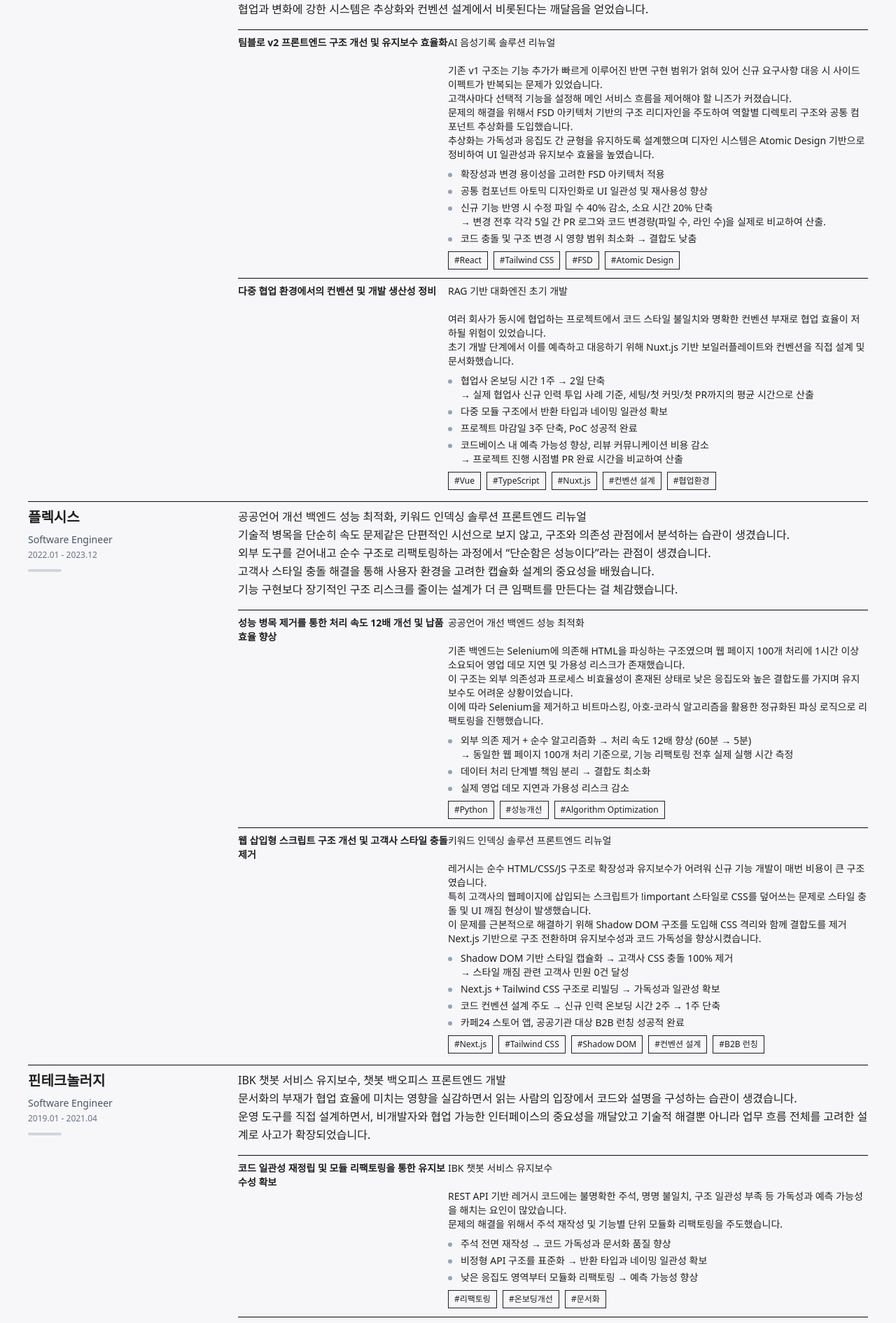
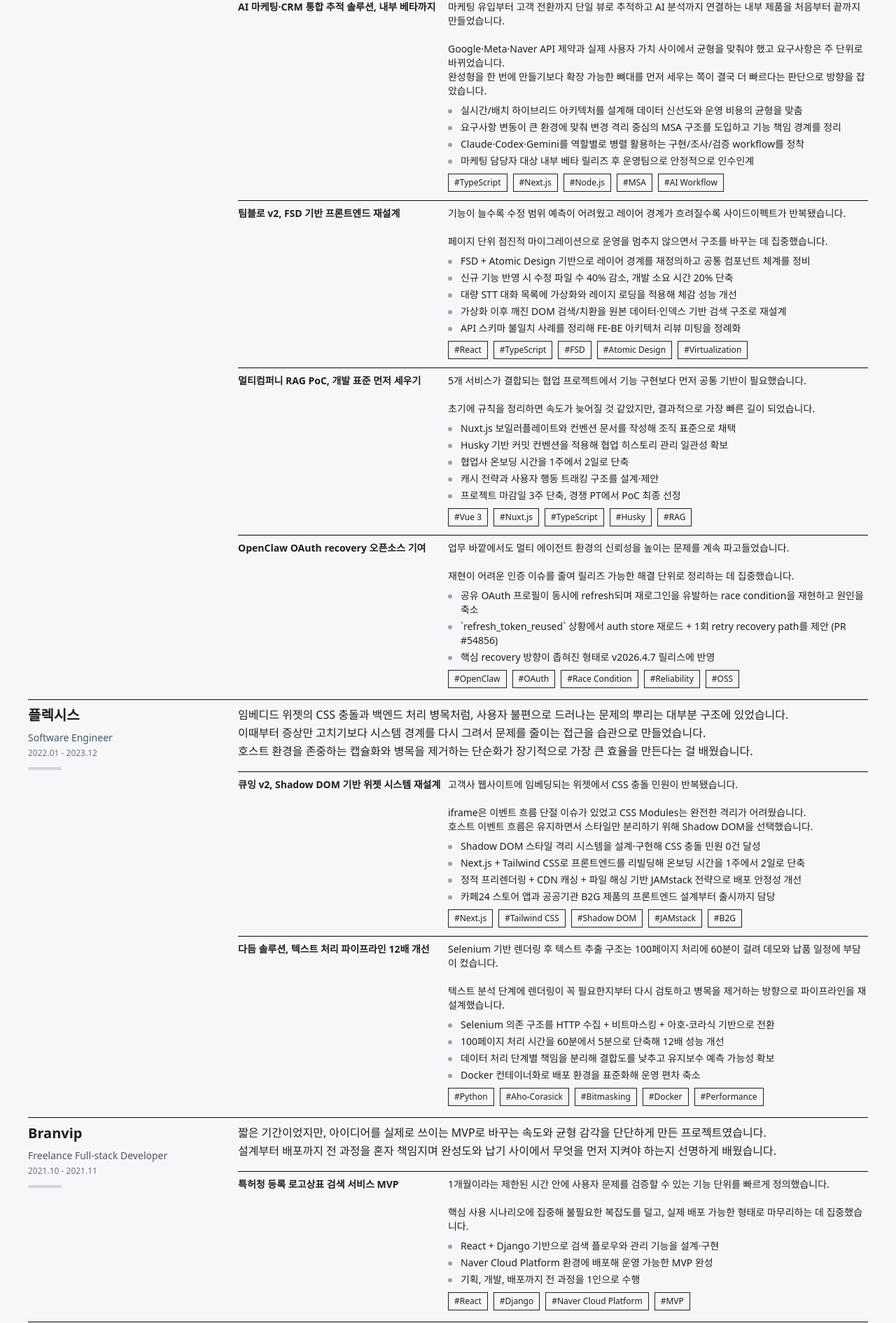
Before and after one commit to owen-ever/ever-blog, a Next.js app: page /resume in a window 1280 px wide. Shown: the part 465-2355 px from the top of the page at 70% size. Built offline with nearby package versions, Linux system fonts and the light colour scheme.

Commit message:
📝 resume 페이지 콘텐츠 최신화
DEV-20260420-001

```diff
--- a/src/app/resume/page.tsx
+++ b/src/app/resume/page.tsx
@@ -10,39 +10,66 @@ export const metadata = createPageMetadata({
 });
 
 const githubLink = 'https://github.com/owen-ever';
+const blogLink = 'https://blog.owen.kr';
+const linkedInLink = 'https://www.linkedin.com/in/chanhojeon95';
 
 const resumeDatas = [
   {
     company: '팀벨',
     position: 'Frontend Engineer',
     startDate: '2024.01',
-    endDate: 'Present',
+    endDate: '2026.04',
     description:
-      'AI 음성기록 솔루션 리뉴얼, RAG 기반 대화엔진 초기 개발 \n복잡한 요구와 빠른 기능 추가 속도 속에서 구조적 설계 없이는 유지보수가 불가능하다는 것을 체감했습니다. \n역할을 분리하고 응집도를 높이면 사이드이펙트를 줄일 수 있다는 점을 직접 경험하며 변경 용이성을 우선한 구조 설계의 중요성을 내재화하게 되었습니다. \n협업과 변화에 강한 시스템은 추상화와 컨벤션 설계에서 비롯된다는 깨달음을 얻었습니다.',
+      'AI 기반 마케팅·CRM 통합 추적 제품을 1인 설계·개발하고, 팀블로 v2 구조 전환과 협업 표준화까지 함께 맡았습니다. \n이 시기에는 빠른 구현보다 다음 변경을 얼마나 안전하게 받아들이는 구조인지가 더 중요하다는 걸 반복해서 배웠습니다. \n실시간/배치, MVP/확장성, 속도/안정성 사이의 trade-off를 팀의 공통 언어로 정리하는 것이 제 일의 중심이 되었습니다.',
     projects: [
       {
-        title: '팀블로 v2 프론트엔드 구조 개선 및 유지보수 효율화',
+        title: 'AI 마케팅·CRM 통합 추적 솔루션, 내부 베타까지',
         summary:
-          'AI 음성기록 솔루션 리뉴얼 \n\n기존 v1 구조는 기능 추가가 빠르게 이루어진 반면 구현 범위가 얽혀 있어 신규 요구사항 대응 시 사이드이펙트가 반복되는 문제가 있었습니다. \n고객사마다 선택적 기능을 설정해 메인 서비스 흐름을 제어해야 할 니즈가 커졌습니다. \n문제의 해결을 위해서 FSD 아키텍처 기반의 구조 리디자인을 주도하여 역할별 디렉토리 구조와 공통 컴포넌트 추상화를 도입했습니다. \n추상화는 가독성과 응집도 간 균형을 유지하도록 설계했으며 디자인 시스템은 Atomic Design 기반으로 정비하여 UI 일관성과 유지보수 효율을 높였습니다.',
+          '마케팅 유입부터 고객 전환까지 단일 뷰로 추적하고 AI 분석까지 연결하는 내부 제품을 처음부터 끝까지 만들었습니다. \n\nGoogle·Meta·Naver API 제약과 실제 사용자 가치 사이에서 균형을 맞춰야 했고 요구사항은 주 단위로 바뀌었습니다. \n완성형을 한 번에 만들기보다 확장 가능한 뼈대를 먼저 세우는 쪽이 결국 더 빠르다는 판단으로 방향을 잡았습니다.',
         descriptions: [
-          '확장성과 변경 용이성을 고려한 FSD 아키텍처 적용',
-          '공통 컴포넌트 아토믹 디자인화로 UI 일관성 및 재사용성 향상',
-          '신규 기능 반영 시 수정 파일 수 40% 감소, 소요 시간 20% 단축 \n→ 변경 전후 각각 5일 간 PR 로그와 코드 변경량(파일 수, 라인 수)을 실제로 비교하여 산출.',
-          '코드 충돌 및 구조 변경 시 영향 범위 최소화 → 결합도 낮춤',
+          '실시간/배치 하이브리드 아키텍처를 설계해 데이터 신선도와 운영 비용의 균형을 맞춤',
+          '요구사항 변동이 큰 환경에 맞춰 변경 격리 중심의 MSA 구조를 도입하고 기능 책임 경계를 정리',
+          'Claude·Codex·Gemini를 역할별로 병렬 활용하는 구현/조사/검증 workflow를 정착',
+          '마케팅 담당자 대상 내부 베타 릴리즈 후 운영팀으로 안정적으로 인수인계',
         ],
-        techStack: ['React', 'Tailwind CSS', 'FSD', 'Atomic Design'],
+        techStack: ['TypeScript', 'Next.js', 'Node.js', 'MSA', 'AI Workflow'],
       },
       {
-        title: '다중 협업 환경에서의 컨벤션 및 개발 생산성 정비',
+        title: '팀블로 v2, FSD 기반 프론트엔드 재설계',
         summary:
-          'RAG 기반 대화엔진 초기 개발 \n\n여러 회사가 동시에 협업하는 프로젝트에서 코드 스타일 불일치와 명확한 컨벤션 부재로 협업 효율이 저하될 위험이 있었습니다. \n초기 개발 단계에서 이를 예측하고 대응하기 위해 Nuxt.js 기반 보일러플레이트와 컨벤션을 직접 설계 및 문서화했습니다.',
+          '기능이 늘수록 수정 범위 예측이 어려웠고 레이어 경계가 흐려질수록 사이드이펙트가 반복됐습니다. \n\n페이지 단위 점진적 마이그레이션으로 운영을 멈추지 않으면서 구조를 바꾸는 데 집중했습니다.',
         descriptions: [
-          '협업사 온보딩 시간 1주 → 2일 단축 \n→ 실제 협업사 신규 인력 투입 사례 기준, 세팅/첫 커밋/첫 PR까지의 평균 시간으로 산출',
-          '다중 모듈 구조에서 반환 타입과 네이밍 일관성 확보',
-          '프로젝트 마감일 3주 단축, PoC 성공적 완료',
-          '코드베이스 내 예측 가능성 향상, 리뷰 커뮤니케이션 비용 감소 \n→ 프로젝트 진행 시점별 PR 완료 시간을 비교하여 산출',
+          'FSD + Atomic Design 기반으로 레이어 경계를 재정의하고 공통 컴포넌트 체계를 정비',
+          '신규 기능 반영 시 수정 파일 수 40% 감소, 개발 소요 시간 20% 단축',
+          '대량 STT 대화 목록에 가상화와 레이지 로딩을 적용해 체감 성능 개선',
+          '가상화 이후 깨진 DOM 검색/치환을 원본 데이터·인덱스 기반 검색 구조로 재설계',
+          'API 스키마 불일치 사례를 정리해 FE-BE 아키텍처 리뷰 미팅을 정례화',
         ],
-        techStack: ['Vue', 'TypeScript', 'Nuxt.js', '컨벤션 설계', '협업환경'],
+        techStack: ['React', 'TypeScript', 'FSD', 'Atomic Design', 'Virtualization'],
+      },
+      {
+        title: '멀티컴퍼니 RAG PoC, 개발 표준 먼저 세우기',
+        summary:
+          '5개 서비스가 결합되는 협업 프로젝트에서 기능 구현보다 먼저 공통 기반이 필요했습니다. \n\n초기에 규칙을 정리하면 속도가 늦어질 것 같았지만, 결과적으로 가장 빠른 길이 되었습니다.',
+        descriptions: [
+          'Nuxt.js 보일러플레이트와 컨벤션 문서를 작성해 조직 표준으로 채택',
+          'Husky 기반 커밋 컨벤션을 적용해 협업 히스토리 관리 일관성 확보',
+          '협업사 온보딩 시간을 1주에서 2일로 단축',
+          '캐시 전략과 사용자 행동 트래킹 구조를 설계·제안',
+          '프로젝트 마감일 3주 단축, 경쟁 PT에서 PoC 최종 선정',
+        ],
+        techStack: ['Vue 3', 'Nuxt.js', 'TypeScript', 'Husky', 'RAG'],
+      },
+      {
+        title: 'OpenClaw OAuth recovery 오픈소스 기여',
+        summary:
+          '업무 바깥에서도 멀티 에이전트 환경의 신뢰성을 높이는 문제를 계속 파고들었습니다. \n\n재현이 어려운 인증 이슈를 줄여 릴리즈 가능한 해결 단위로 정리하는 데 집중했습니다.',
+        descriptions: [
+          '공유 OAuth 프로필이 동시에 refresh되며 재로그인을 유발하는 race condition을 재현하고 원인을 축소',
+          '`refresh_token_reused` 상황에서 auth store 재로드 + 1회 retry recovery path를 제안 (PR #54856)',
+          '핵심 recovery 방향이 좁혀진 형태로 v2026.4.7 릴리스에 반영',
+        ],
+        techStack: ['OpenClaw', 'OAuth', 'Race Condition', 'Reliability', 'OSS'],
       },
     ],
   },
@@ -52,30 +79,52 @@ const resumeDatas = [
     startDate: '2022.01',
     endDate: '2023.12',
     description:
-      '공공언어 개선 백엔드 성능 최적화, 키워드 인덱싱 솔루션 프론트엔드 리뉴얼 \n기술적 병목을 단순히 속도 문제같은 단편적인 시선으로 보지 않고, 구조와 의존성 관점에서 분석하는 습관이 생겼습니다. \n외부 도구를 걷어내고 순수 구조로 리팩토링하는 과정에서 “단순함은 성능이다”라는 관점이 생겼습니다. \n고객사 스타일 충돌 해결을 통해 사용자 환경을 고려한 캡슐화 설계의 중요성을 배웠습니다. \n기능 구현보다 장기적인 구조 리스크를 줄이는 설계가 더 큰 임팩트를 만든다는 걸 체감했습니다.',
+      '임베디드 위젯의 CSS 충돌과 백엔드 처리 병목처럼, 사용자 불편으로 드러나는 문제의 뿌리는 대부분 구조에 있었습니다. \n이때부터 증상만 고치기보다 시스템 경계를 다시 그려서 문제를 줄이는 접근을 습관으로 만들었습니다. \n호스트 환경을 존중하는 캡슐화와 병목을 제거하는 단순화가 장기적으로 가장 큰 효율을 만든다는 걸 배웠습니다.',
     projects: [
       {
-        title: '성능 병목 제거를 통한 처리 속도 12배 개선 및 납품 효율 향상',
+        title: '큐잉 v2, Shadow DOM 기반 위젯 시스템 재설계',
         summary:
-          '공공언어 개선 백엔드 성능 최적화 \n\n기존 백엔드는 Selenium에 의존해 HTML을 파싱하는 구조였으며 웹 페이지 100개 처리에 1시간 이상 소요되어 영업 데모 지연 및 가용성 리스크가 존재했습니다. \n이 구조는 외부 의존성과 프로세스 비효율성이 혼재된 상태로 낮은 응집도와 높은 결합도를 가지며 유지보수도 어려운 상황이었습니다. \n이에 따라 Selenium을 제거하고 비트마스킹, 아호-코라식 알고리즘을 활용한 정규화된 파싱 로직으로 리팩토링을 진행했습니다.',
+          '고객사 웹사이트에 임베딩되는 위젯에서 CSS 충돌 민원이 반복됐습니다. \n\niframe은 이벤트 흐름 단절 이슈가 있었고 CSS Modules는 완전한 격리가 어려웠습니다. \n호스트 이벤트 흐름은 유지하면서 스타일만 분리하기 위해 Shadow DOM을 선택했습니다.',
         descriptions: [
-          '외부 의존 제거 + 순수 알고리즘화 → 처리 속도 12배 향상 (60분 → 5분) \n→ 동일한 웹 페이지 100개 처리 기준으로, 기능 리팩토링 전후 실제 실행 시간 측정',
-          '데이터 처리 단계별 책임 분리 → 결합도 최소화',
-          '실제 영업 데모 지연과 가용성 리스크 감소',
+          'Shadow DOM 스타일 격리 시스템을 설계·구현해 CSS 충돌 민원 0건 달성',
+          'Next.js + Tailwind CSS로 프론트엔드를 리빌딩해 온보딩 시간을 1주에서 2일로 단축',
+          '정적 프리렌더링 + CDN 캐싱 + 파일 해싱 기반 JAMstack 전략으로 배포 안정성 개선',
+          '카페24 스토어 앱과 공공기관 B2G 제품의 프론트엔드 설계부터 출시까지 담당',
         ],
-        techStack: ['Python', '성능개선', 'Algorithm Optimization'],
+        techStack: ['Next.js', 'Tailwind CSS', 'Shadow DOM', 'JAMstack', 'B2G'],
       },
       {
-        title: '웹 삽입형 스크립트 구조 개선 및 고객사 스타일 충돌 제거',
+        title: '다듬 솔루션, 텍스트 처리 파이프라인 12배 개선',
         summary:
-          '키워드 인덱싱 솔루션 프론트엔드 리뉴얼 \n\n레거시는 순수 HTML/CSS/JS 구조로 확장성과 유지보수가 어려워 신규 기능 개발이 매번 비용이 큰 구조였습니다. \n특히 고객사의 웹페이지에 삽입되는 스크립트가 !important 스타일로 CSS를 덮어쓰는 문제로 스타일 충돌 및 UI 깨짐 현상이 발생했습니다. \n이 문제를 근본적으로 해결하기 위해 Shadow DOM 구조를 도입해 CSS 격리와 함께 결합도를 제거 Next.js 기반으로 구조 전환하며 유지보수성과 코드 가독성을 향상시켰습니다.',
+          'Selenium 기반 렌더링 후 텍스트 추출 구조는 100페이지 처리에 60분이 걸려 데모와 납품 일정에 부담이 컸습니다. \n\n텍스트 분석 단계에 렌더링이 꼭 필요한지부터 다시 검토하고 병목을 제거하는 방향으로 파이프라인을 재설계했습니다.',
         descriptions: [
-          'Shadow DOM 기반 스타일 캡슐화 → 고객사 CSS 충돌 100% 제거 \n→ 스타일 깨짐 관련 고객사 민원 0건 달성',
-          'Next.js + Tailwind CSS 구조로 리빌딩 → 가독성과 일관성 확보',
-          '코드 컨벤션 설계 주도 → 신규 인력 온보딩 시간 2주 → 1주 단축',
-          '카페24 스토어 앱, 공공기관 대상 B2B 런칭 성공적 완료',
+          'Selenium 의존 구조를 HTTP 수집 + 비트마스킹 + 아호-코라식 기반으로 전환',
+          '100페이지 처리 시간을 60분에서 5분으로 단축해 12배 성능 개선',
+          '데이터 처리 단계별 책임을 분리해 결합도를 낮추고 유지보수 예측 가능성 확보',
+          'Docker 컨테이너화로 배포 환경을 표준화해 운영 편차 축소',
         ],
-        techStack: ['Next.js', 'Tailwind CSS', 'Shadow DOM', '컨벤션 설계', 'B2B 런칭'],
+        techStack: ['Python', 'Aho-Corasick', 'Bitmasking', 'Docker', 'Performance'],
+      },
+    ],
+  },
+  {
+    company: 'Branvip',
+    position: 'Freelance Full-stack Developer',
+    startDate: '2021.10',
+    endDate: '2021.11',
+    description:
+      '짧은 기간이었지만, 아이디어를 실제로 쓰이는 MVP로 바꾸는 속도와 균형 감각을 단단하게 만든 프로젝트였습니다. \n설계부터 배포까지 전 과정을 혼자 책임지며 완성도와 납기 사이에서 무엇을 먼저 지켜야 하는지 선명하게 배웠습니다.',
+    projects: [
+      {
+        title: '특허청 등록 로고상표 검색 서비스 MVP',
+        summary:
+          '1개월이라는 제한된 시간 안에 사용자 문제를 검증할 수 있는 기능 단위를 빠르게 정의했습니다. \n\n핵심 사용 시나리오에 집중해 불필요한 복잡도를 덜고, 실제 배포 가능한 형태로 마무리하는 데 집중했습니다.',
+        descriptions: [
+          'React + Django 기반으로 검색 플로우와 관리 기능을 설계·구현',
+          'Naver Cloud Platform 환경에 배포해 운영 가능한 MVP 완성',
+          '기획, 개발, 배포까지 전 과정을 1인으로 수행',
+        ],
+        techStack: ['React', 'Django', 'Naver Cloud Platform', 'MVP'],
       },
     ],
   },
@@ -85,29 +134,19 @@ const resumeDatas = [
     startDate: '2019.01',
     endDate: '2021.04',
     description:
-      'IBK 챗봇 서비스 유지보수, 챗봇 백오피스 프론트엔드 개발 \n문서화의 부재가 협업 효율에 미치는 영향을 실감하면서 읽는 사람의 입장에서 코드와 설명을 구성하는 습관이 생겼습니다. \n운영 도구를 직접 설계하면서, 비개발자와 협업 가능한 인터페이스의 중요성을 깨달았고 기술적 해결뿐 아니라 업무 흐름 전체를 고려한 설계로 사고가 확장되었습니다.',
+      '금융 도메인 챗봇을 운영하면서 기능 구현만으로는 문제가 해결되지 않는다는 걸 처음 크게 체감했습니다. \nAPI 일관성, 운영자 도구, 도메인 언어 처리처럼 팀 바깥의 사용자까지 포함해 설계해야 서비스가 안정된다는 기준을 세운 시기였습니다. \n코드 가독성과 운영 흐름을 함께 다루는 습관이 이때 자리 잡았습니다.',
     projects: [
       {
-        title: '코드 일관성 재정립 및 모듈 리팩토링을 통한 유지보수성 확보',
+        title: 'IBK 챗봇, 백오피스와 API 운영 구조 정리',
         summary:
-          'IBK 챗봇 서비스 유지보수 \n\nREST API 기반 레거시 코드에는 불명확한 주석, 명명 불일치, 구조 일관성 부족 등 가독성과 예측 가능성을 해치는 요인이 많았습니다. \n문제의 해결을 위해서 주석 재작성 및 기능별 단위 모듈화 리팩토링을 주도했습니다.',
+          '운영 도구가 부족해 데이터 확인과 패턴 관리가 개발자 의존적으로 굴러가던 시기였습니다. \n\n운영자가 직접 다룰 수 있는 인터페이스를 만들고 API 구조를 정돈해 반복 업무의 마찰을 줄이는 데 집중했습니다.',
         descriptions: [
-          '주석 전면 재작성 → 코드 가독성과 문서화 품질 향상',
-          '비정형 API 구조를 표준화 → 반환 타입과 네이밍 일관성 확보',
-          '낮은 응집도 영역부터 모듈화 리팩토링 → 예측 가능성 향상',
+          'React 기반 백오피스를 구축해 상담 데이터 분석 업무 효율 개선',
+          'REST API 레거시를 모듈 단위로 분리하고 반환 타입·네이밍 규칙 정리',
+          '정규표현식 관리 UI를 도입해 운영자의 self-service 범위를 확대',
+          'Rasa + Mecab 커스텀 사전으로 금융 도메인 형태소 인식률 개선',
         ],
-        techStack: ['리팩토링', '온보딩개선', '문서화'],
-      },
-      {
-        title: '운영 효율 강화를 위한 도구 내재화 및 한글화 커스터마이징',
-        summary:
-          '챗봇 백오피스 프론트엔드 개발 \n\n기존 챗봇은 관리도구가 미흡하여 데이터 분석 및 패턴 관리의 생산성이 떨어지고 담당 개발자 의존도가 매우 높은 상태였습니다. \n문제의 해결을 위해서 React 기반 백오피스를 설계 단계부터 참여하여 구축하였고 정규표현식 관리 기능과 상담 이력 가시화 도구를 내재화했습니다. \nRasa 기반 오픈소스에 Mecab 커스텀 사전을 적용하여 도메인별 형태소 인식률을 개선하고 운영 피드백 플로우를 가속화했습니다.',
-        descriptions: [
-          'React 기반 백오피스 개발 → 상담 데이터 분석 생산성 향상',
-          'Rasa 오픈소스 커스터마이징 (Mecab 커스텀 사전) → 도메인별 형태소 인식률 개선 \n→ 변경 전후 도메인별 형태소 오인식 건수를 비교하여 산출',
-          '정규표현식 관리 UI 제공 → 운영자 편의성 및 에러율 감소',
-        ],
-        techStack: ['React', 'Rasa', 'Mecab', '백오피스'],
+        techStack: ['React', 'REST API', 'Rasa', 'Mecab', 'Backoffice'],
       },
     ],
   },
@@ -132,7 +171,7 @@ export default function ResumePage() {
               <h2 className="border-b pb-1 text-xs font-semibold tracking-wider text-gray-500 uppercase">Identity</h2>
               <div>
                 <p className="text-colPick text-lg font-medium">Owen</p>
-                <p className="text-sm text-gray-600">Experience Architect (희망)</p>
+                <p className="text-sm text-gray-600">Senior Frontend Developer</p>
                 <p className="mt-1 text-xs text-gray-500">Seoul, Korea</p>
               </div>
             </div>
@@ -140,7 +179,7 @@ export default function ResumePage() {
             <div className="space-y-3">
               <h2 className="border-b pb-1 text-xs font-semibold tracking-wider text-gray-500 uppercase">Position</h2>
               <div>
-                <p className="text-colPick text-lg font-medium">Frontend Engineer</p>
+                <p className="text-colPick text-lg font-medium">Senior Frontend Developer</p>
               </div>
             </div>
 
@@ -161,8 +200,16 @@ export default function ResumePage() {
                   className="text-colPick hover:text-main block text-sm underline transition-colors">
                   me@owen.kr
                 </a>
+                <a href={blogLink} className="text-colPick hover:text-main block text-sm underline transition-colors">
+                  blog.owen.kr
+                </a>
                 <a href={githubLink} className="text-colPick hover:text-main block text-sm underline transition-colors">
                   github.com/owen-ever
+                </a>
+                <a
+                  href={linkedInLink}
+                  className="text-colPick hover:text-main block text-sm underline transition-colors">
+                  linkedin.com/in/chanhojeon95
                 </a>
               </div>
             </div>
```
